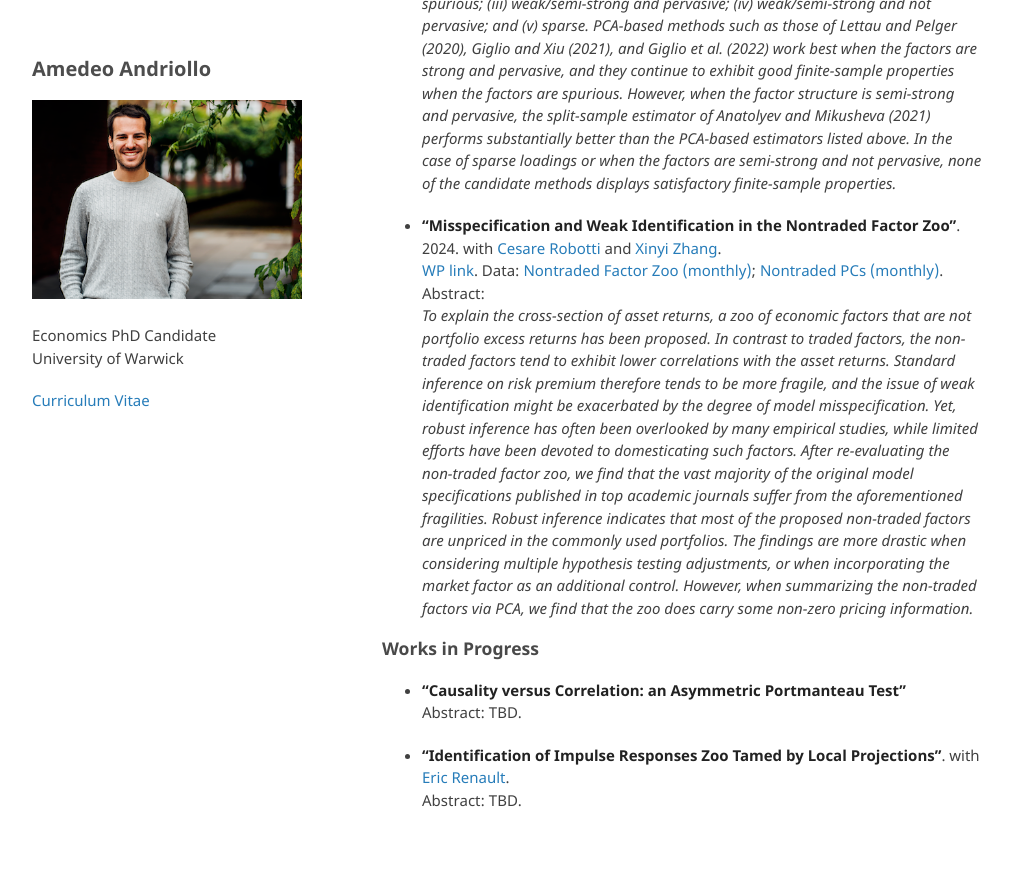
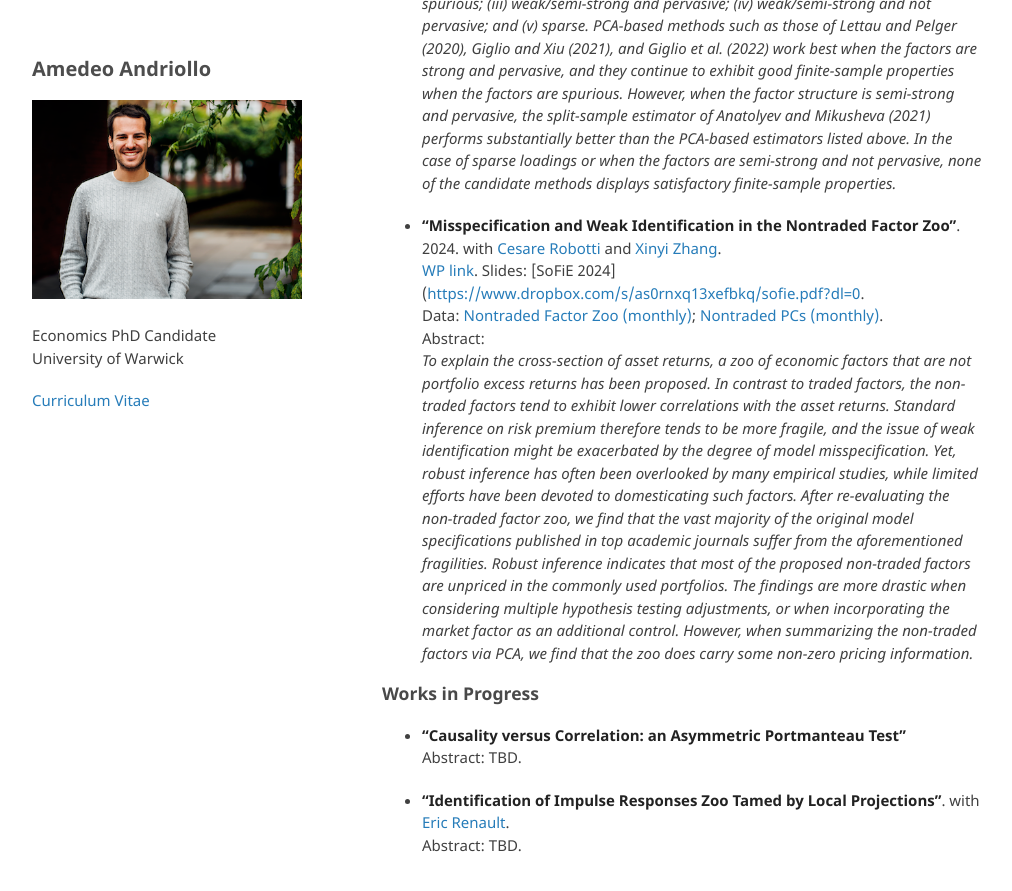
Before and after one commit to amandri/amandri.github.io, a Jekyll site: the page built from index.md, in a window 1280 px wide and 900 px high, scrolled down 677 px. Shown: the top 891 px of the window, without its empty margins (133-1145 px from the left). Built offline with Jekyll 4.4.1, drawn with Linux system fonts in a browser that asks for light colours; the repository's description, which GitHub fills in, is left out; our own code applies the rules of GitHub Pages for plain Markdown files.

Commit message:
Update index.md

```diff
--- a/index.md
+++ b/index.md
@@ -25,7 +25,7 @@ Abstract: \
 *We study the size and power properties of t-tests of parameter restrictions for newly- designed methods that aim at reliably estimating risk premia in linear asset pricing models when the cross-sectional dimension is large. By simulating a variety of empirically calibrated data generating processes for sample sizes that are typically en- countered in empirical work, we evaluate the finite-sample performance of the test statistics for scenarios where the factor structure is (i) strong and pervasive; (ii) spurious; (iii) weak/semi-strong and pervasive; (iv) weak/semi-strong and not pervasive; and (v) sparse. PCA-based methods such as those of Lettau and Pelger (2020), Giglio and Xiu (2021), and Giglio et al. (2022) work best when the factors are strong and pervasive, and they continue to exhibit good finite-sample properties when the factors are spurious. However, when the factor structure is semi-strong and pervasive, the split-sample estimator of Anatolyev and Mikusheva (2021) performs substantially better than the PCA-based estimators listed above. In the case of sparse loadings or when the factors are semi-strong and not pervasive, none of the candidate methods displays satisfactory finite-sample properties.*
 
 - **"Misspecification and Weak Identification in the Nontraded Factor Zoo"**. 2024. with [Cesare Robotti](https://www.cesarerobotti.com) and [Xinyi Zhang](https://warwick.ac.uk/fac/soc/wbs/subjects/finance/faculty1/phd_students/xinyi-zhang/). \
-[WP link](https://www.dropbox.com/scl/fi/i9bcyvk2w3wkdrf6j0g7j/ARZ_nontrade.pdf?rlkey=bdo9kogduzr6kcnujgnbh8t8f&dl=0).
+[WP link](https://www.dropbox.com/scl/fi/i9bcyvk2w3wkdrf6j0g7j/ARZ_nontrade.pdf?rlkey=bdo9kogduzr6kcnujgnbh8t8f&dl=0). Slides: [SoFiE 2024]([https://www.dropbox.com/s/as0rnxq13xefbkq/sofie.pdf?dl=0](https://www.dropbox.com/scl/fi/j1mg11h6q6nuqrlj16ire/nontraded_sofie24.pdf?rlkey=bp1vgedtnbz2vswbyg3b6zrab&dl=0). \
  Data: [Nontraded Factor Zoo (monthly)](https://www.dropbox.com/scl/fi/g1lcvmhnf5jbqoa9curx8/ARZ-wp.pdf?rlkey=mipvhglak85xhxkuya8bfeukm&dl=0); [Nontraded PCs (monthly)](https://www.dropbox.com/scl/fi/tz45uxrols0kazt17y85a/data1eqGX.xls?rlkey=xgos0xsjbdca40l38rgisygth&dl=0). \
 Abstract: \
 *To explain the cross-section of asset returns, a zoo of economic factors that are not portfolio excess returns has been proposed. In contrast to traded factors, the non-traded factors tend to exhibit lower correlations with the asset returns. Standard inference on risk premium therefore tends to be more fragile, and the issue of weak identification might be exacerbated by the degree of model misspecification. Yet, robust inference has often been overlooked by many empirical studies, while limited efforts have been devoted to domesticating such factors. After re-evaluating the non-traded factor zoo, we find that the vast majority of the original model specifications published in top academic journals suffer from the aforementioned fragilities. Robust inference indicates that most of the proposed non-traded factors are unpriced in the commonly used portfolios. The findings are more drastic when considering multiple hypothesis testing adjustments, or when incorporating the market factor as an additional control. However, when summarizing the non-traded factors via PCA, we find that the zoo does carry some non-zero pricing information.*
```
